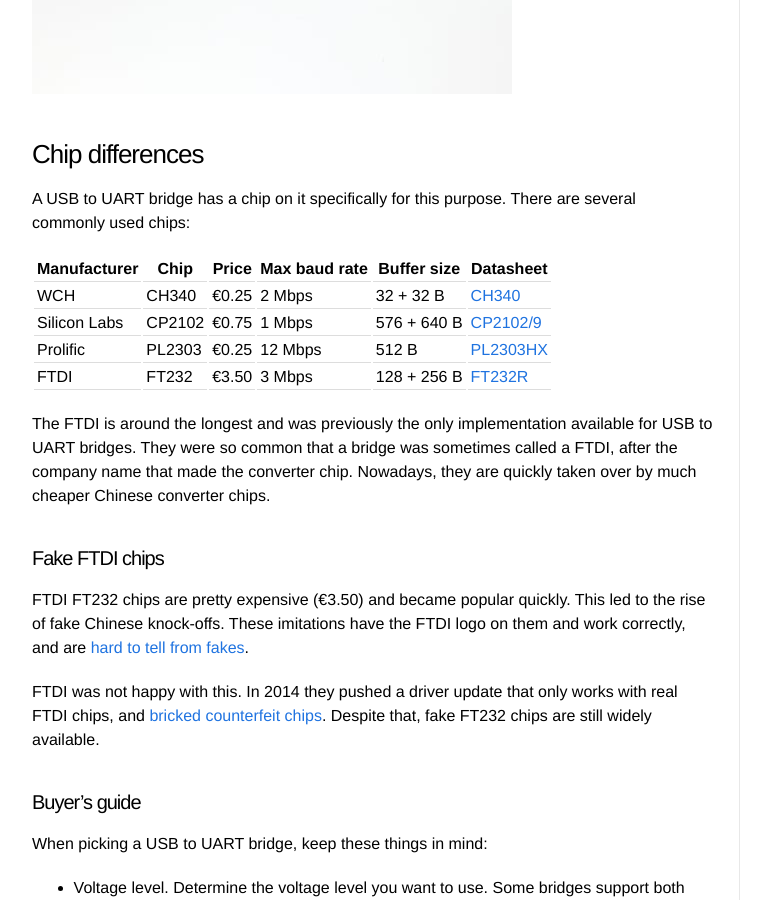
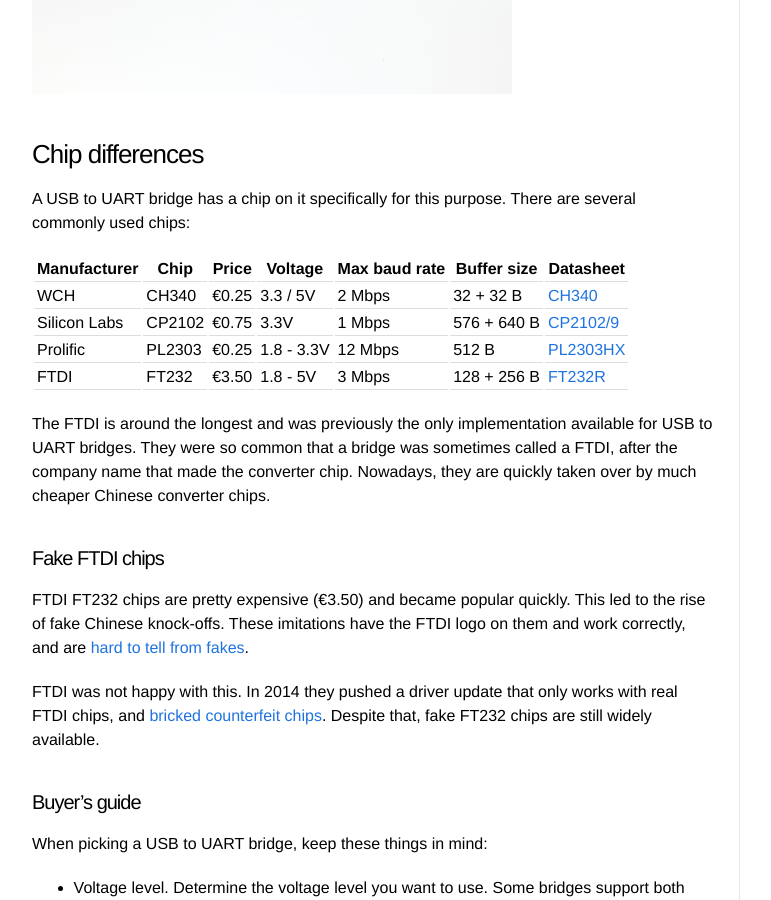
Before and after one commit to Sjord/Sjord.github.io, a Jekyll site: the page built from _posts/2018-11-24-usb-to-serial-uart.md, in a window 1280 px wide and 900 px high, scrolled down 3031 px. Shown: the whole window, without its empty margins (108-879 px from the left). Built offline with Jekyll 4.4.1, drawn with Linux system fonts in a browser that asks for light colours.

Commit message:
Add voltage column

```diff
--- a/_posts/2018-11-24-usb-to-serial-uart.md
+++ b/_posts/2018-11-24-usb-to-serial-uart.md
@@ -64,12 +64,12 @@
 
 A USB to UART bridge has a chip on it specifically for this purpose. There are several commonly used chips:
 
-| Manufacturer | Chip   | Price | Max baud rate | Buffer size | Datasheet |
-|--------------|--------|-------|---------------|-------------|-----------|
-| WCH          | CH340  | €0.25 | 2 Mbps        | 32 + 32 B           | [CH340](https://cdn.sparkfun.com/datasheets/Dev/Arduino/Other/CH340DS1.PDF)         |
-| Silicon Labs | CP2102 | €0.75 | 1 Mbps        | 576 + 640 B      | [CP2102/9](https://www.silabs.com/documents/public/data-sheets/CP2102-9.pdf)          |
-| Prolific     | PL2303 | €0.25 | 12 Mbps       | 512 B       | [PL2303HX](http://www.prolific.com.tw/UserFiles/files/ds_pl2303HXD_v1_4_4.pdf)          |
-| FTDI         | FT232  | €3.50 | 3 Mbps        | 128 + 256 B       | [FT232R](https://www.ftdichip.com/Support/Documents/DataSheets/ICs/DS_FT232R.pdf)          |
+| Manufacturer | Chip   | Price | Voltage    | Max baud rate | Buffer size | Datasheet                                                                         |
+|--------------|--------|-------|------------|---------------|-------------|-----------------------------------------------------------------------------------|
+| WCH          | CH340  | €0.25 | 3.3 / 5V   | 2 Mbps        | 32 + 32 B   | [CH340](https://cdn.sparkfun.com/datasheets/Dev/Arduino/Other/CH340DS1.PDF)       |
+| Silicon Labs | CP2102 | €0.75 | 3.3V       | 1 Mbps        | 576 + 640 B | [CP2102/9](https://www.silabs.com/documents/public/data-sheets/CP2102-9.pdf)      |
+| Prolific     | PL2303 | €0.25 | 1.8 - 3.3V | 12 Mbps       | 512 B       | [PL2303HX](http://www.prolific.com.tw/UserFiles/files/ds_pl2303HXD_v1_4_4.pdf)    |
+| FTDI         | FT232  | €3.50 | 1.8 - 5V   | 3 Mbps        | 128 + 256 B | [FT232R](https://www.ftdichip.com/Support/Documents/DataSheets/ICs/DS_FT232R.pdf) |
 
 The FTDI is around the longest and was previously the only implementation available for USB to UART bridges. They were so common that a bridge was sometimes called a FTDI, after the company name that made the converter chip. Nowadays, they are quickly taken over by much cheaper Chinese converter chips.
 
```
